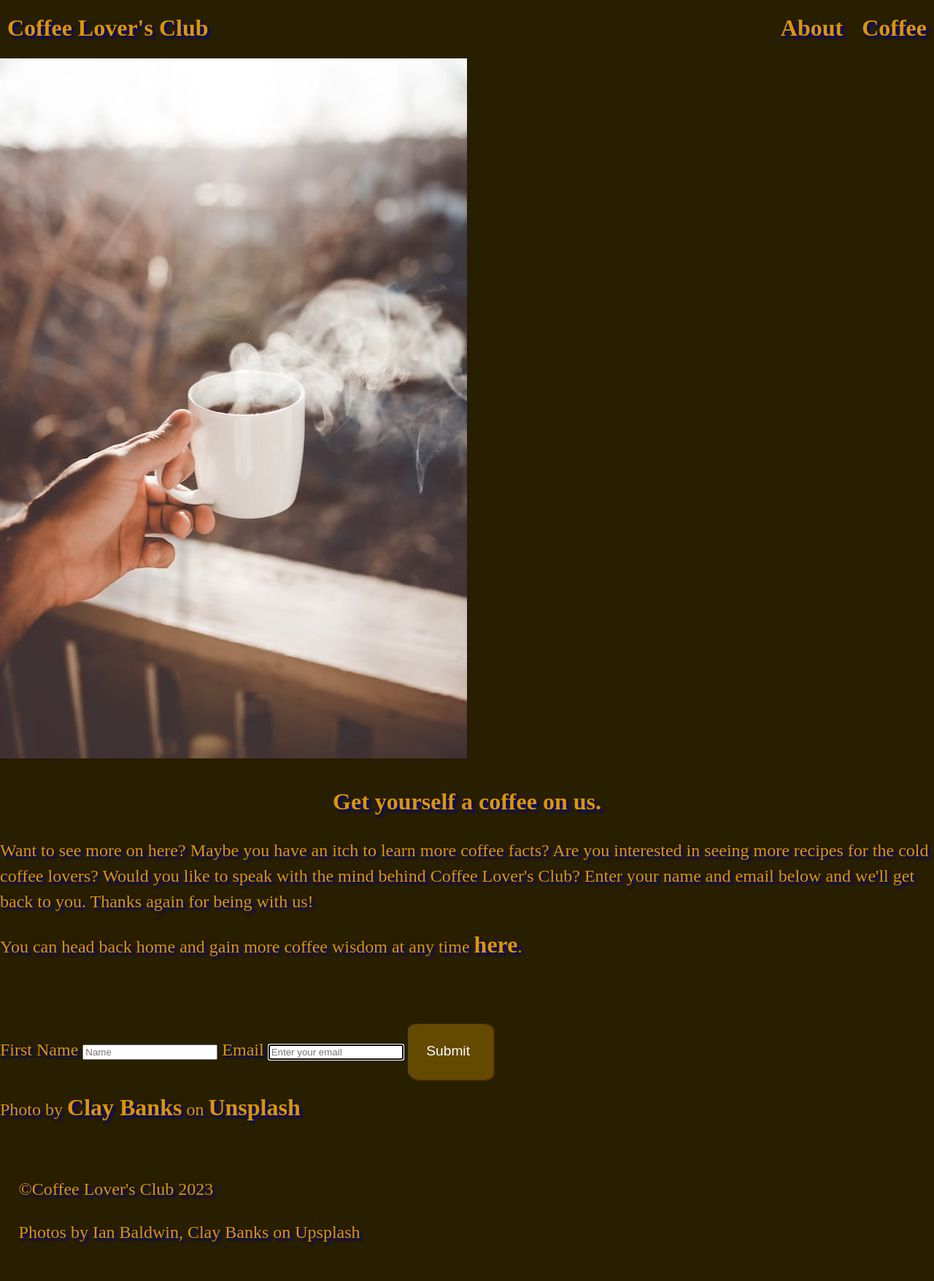
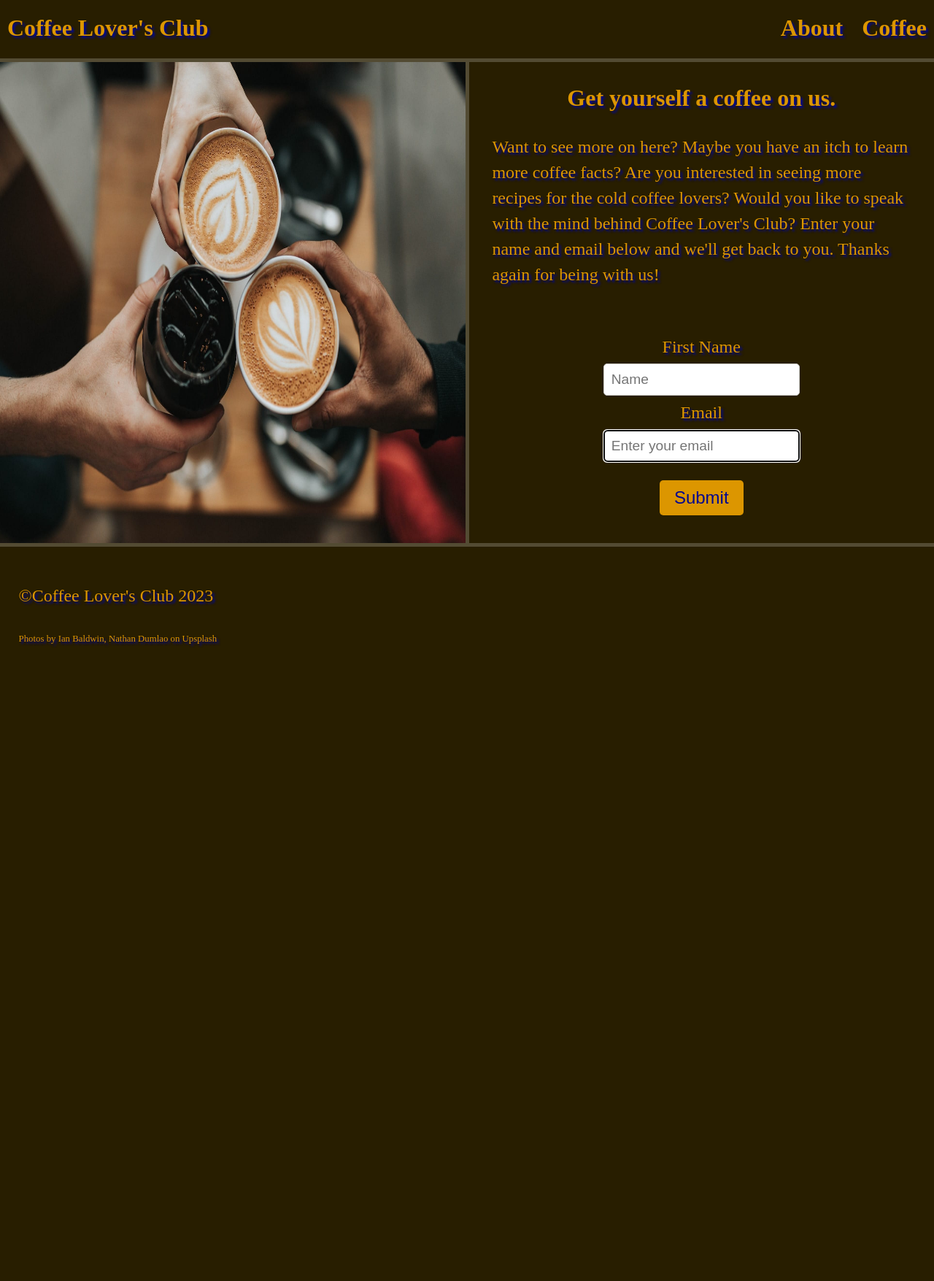
Before and after one commit to ryan-szalaty/Coffee-Lovers-Club, a Flask app: page /about in a window 1280 px wide. Shown: the whole page at 73% size. After the commit the page ends 886 px from the top, so only its background shows below. Run offline with Flask 3, Linux system fonts and the light colour scheme.

Commit message:
Added styles.

```diff
--- a/static/home.css
+++ b/static/home.css
@@ -44,6 +44,7 @@ a {
     justify-content: space-between;
     align-items: center;
     font-size: 1.5rem;
+    border-bottom: 5px solid rgba(255, 255, 255, 0.2);
 }
 
 /* Left-aligned links within the navbar */
@@ -139,8 +140,8 @@ a {
 
 /* Banner styles */
 .banner {
-    position: relative;
     width: 100%;
+    height: 100%;
     text-align: center;
 }
 
@@ -150,9 +151,9 @@ a {
     width: 100%;
     max-width: 100%;
     height: 100%;
-    max-height: 90vh;
+    border-left: none;
+    border-right: none;
     border-bottom: 5px solid rgba(255, 255, 255, 0.2);
-    border-top: 5px solid rgba(255, 255, 255, 0.2);
 }
 
 /* Banner title styles */
@@ -192,7 +193,7 @@ a {
     font-weight: 600;
 }
 
-.grid-item-link, #frothing, #espresso {
+.grid-item-link, #frothing, #espresso, #form-button {
     font-size: 1.5rem;
     padding: 10px 20px;
     border: none;
@@ -202,6 +203,7 @@ a {
     cursor: pointer;
     transition: background-color 0.3s ease, transform 0.2s ease;
     text-shadow: none;
+    margin-top: 20px;
 }
 
 .grid-item-link:hover {
@@ -232,6 +234,9 @@ a {
 /* Footer */
 footer {
     padding: 2%;
+}
+.credit {
+    font-size: 0.8rem;
 }
 
 /* Coffee page */
@@ -328,8 +333,64 @@ button:active {
     transform: translateY(2px);
 }
 
+/*Form Page*/
+.about {
+    display: flex;
+    flex-direction: row;
+    align-items: stretch;
+    height: 100%;
+    width: auto;
+}
+
+.left, .right {
+    flex: 1;
+    max-height: 100%;
+    border-bottom: 5px solid rgba(255, 255, 255, 0.2);
+}
+
+.left {
+    border-right: solid 5px rgba(255, 255, 255, 0.2);
+}
+
+.form-image {
+    width: 100%;
+    height: 100%;
+}
+
+.right p {
+    margin: 5%;
+}
+
+form {
+    display: flex;
+    flex-direction: column;
+    align-items: center;
+    justify-content: center;
+    height: auto;
+    width: auto;
+    font-size: 1.5rem;
+    padding: 5%;
+}
+
+form input {
+    margin: 1%;
+    font-size: 1.2rem;
+    border-radius: 5px;
+    padding: 10px;
+    border: 1px solid #ccc;
+}
+
 /* Mobile Screen Settings */
-@media screen and (max-width: 768px) {
+@media screen and (max-width: 800px) {
+    .about {
+        flex-direction: column;
+    }
+
+    .left, .right {
+        width: 100%;
+        height: 100%;
+    }
+
     .navbar-right {
         display: none;
     }
@@ -391,4 +452,13 @@ button:active {
         border-left: 0;
         border-right: 0;
     }
+
+    .left {
+        border-right: none;
+        border-bottom: none;
+    }
+
+    .form-image {
+        border-bottom: solid 5px rgba(255, 255, 255, 0.2);
+    }
 }
--- a/templates/about.html
+++ b/templates/about.html
@@ -1,7 +1,7 @@
 {% extends "layout.html" %} {% block body %}
 <section class="about">
   <div class="left">
-    <img src="../static/coffee-cup.jpg">
+    <img class="form-image" src="../static/coffee-cup.jpg" alt="coffee-cup">
   </div>
   <div class="right">
     <p class="title">Get yourself a coffee on us.</p>
@@ -11,19 +11,13 @@
       Enter your name and email below and we'll get back to you. Thanks again
       for being with us!
     </p>
-    <p>You can head back home and gain more coffee wisdom at any time <a href="/">here</a>.</p>
     <form action="/mail" method="POST">
       <label for="name">First Name</label>
       <input id="name" name="name" placeholder="Name" type="text" required />
       <label for="email">Email</label>
       <input id="email" name="email" placeholder="Enter your email" autofocus="on" autocomplete="off" type="text"
         required />
-      <input class="button" type="submit" />
-      <p class="credit">Photo by <a
-          href="https://unsplash.com/@claybanks?utm_source=unsplash&utm_medium=referral&utm_content=creditCopyText">Clay
-          Banks</a> on <a
-          href="https://unsplash.com/photos/_wkd7XBRfU4?utm_source=unsplash&utm_medium=referral&utm_content=creditCopyText">Unsplash</a>
-      </p>
+      <input id="form-button" type="submit" />
     </form>
     {% with flash_message = session.pop('flash_message', None) %} {% if
     flash_message %}
@@ -33,5 +27,4 @@
     {% endif %} {% endwith %}
   </div>
 </section>
-<script src="../static/prod-min.js"></script>
 {% endblock %}
--- a/templates/layout.html
+++ b/templates/layout.html
@@ -33,7 +33,7 @@
     {% block body %}{% endblock %}
     <footer>
         <p>&COPY;Coffee Lover's Club 2023</p>
-        <p>Photos by Ian Baldwin, Clay Banks on Upsplash</p>
+        <p class="credit">Photos by Ian Baldwin, Nathan Dumlao on Upsplash</p>
     </footer>
     <script src="../static/dev-coffee.js"></script>
 </body>
```
Also changed, not shown: static/coffee-cup.jpg.
